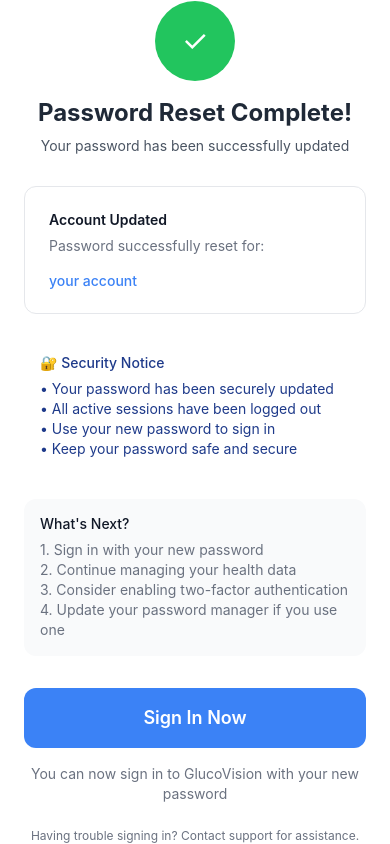
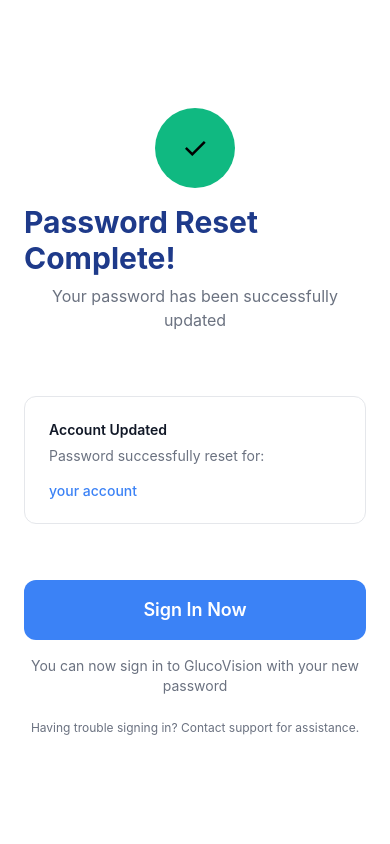
Before and after one commit to YohannesAd/GlucoVision, a React Native app in the folder frontend/: screen /ResetPasswordSuccess in a window 390 px wide. Built offline with nearby package versions, Linux system fonts and the light colour scheme.

Commit message:
updated the ui

```diff
--- a/frontend/src/components/ui/inputs/OptionGrid.tsx
+++ b/frontend/src/components/ui/inputs/OptionGrid.tsx
@@ -3,12 +3,7 @@ import { View, Text, TouchableOpacity } from 'react-native';
 
 /**
  * OptionGrid - Reusable grid of selectable options
- *
- * Features:
- * - Flexible grid layout
- * - Single or multiple selection
- * - Consistent styling
- * - Professional appearance
+
  */
 
 interface Option {
@@ -56,7 +51,7 @@ export default function OptionGrid({
           <TouchableOpacity
             key={option.value}
             onPress={() => onSelect(option.value)}
-            className={`flex-1 ${getColumnWidth()} py-3 px-3 rounded-xl border ${
+            className={`flex-1 ${getColumnWidth()} py-2 px-3 rounded-lg border ${
               selectedValue === option.value
                 ? 'bg-primary border-primary'
                 : 'bg-gray-50 border-gray-200'
--- a/frontend/src/screens/Landing/LandingScreen.tsx
+++ b/frontend/src/screens/Landing/LandingScreen.tsx
@@ -59,7 +59,7 @@ export default function LandingScreen({ navigation }: LandingScreenProps) {
           <View className="w-full">
             <FeatureItem
               icon="📊"
-              text="Smart glucose tracking with AI insights"
+              text="Smart glucose tracking with AI chat box assitance"
               iconBackgroundColor="bg-primary"
             />
 
--- a/frontend/src/screens/auth/ResetPasswordSuccessScreen.tsx
+++ b/frontend/src/screens/auth/ResetPasswordSuccessScreen.tsx
@@ -1,6 +1,6 @@
 import React, { useEffect } from 'react';
 import { View, Text } from 'react-native';
-import { ScreenContainer, FormContainer, Button } from '../../components/ui';
+import { ScreenContainer, FormContainer, ScreenHeader, Button } from '../../components/ui';
 import { RootStackParamList } from '../../types';
 import { NativeStackNavigationProp } from '@react-navigation/native-stack';
 import { RouteProp } from '@react-navigation/native';
@@ -69,18 +69,14 @@ export default function ResetPasswordSuccessScreen({ navigation, route }: ResetP
         <FormContainer>
         {/* Success Icon and Header */}
         <View className="items-center mb-8">
-          <View className="w-20 h-20 bg-green-500 rounded-full items-center justify-center mb-4">
-            <Text className="text-3xl text-white">✓</Text>
+          <View className="w-20 h-20 bg-success rounded-full items-center justify-center mb-4">
+            <Text className="text-3xl">✓</Text>
           </View>
 
-          <View className="items-center">
-            <Text className="text-2xl font-bold text-gray-800 mb-2">
-              Password Reset Complete!
-            </Text>
-            <Text className="text-gray-600 text-center">
-              Your password has been successfully updated
-            </Text>
-          </View>
+          <ScreenHeader
+            title="Password Reset Complete!"
+            subtitle="Your password has been successfully updated"
+          />
         </View>
 
         {/* Success Information */}
@@ -92,28 +88,6 @@ export default function ResetPasswordSuccessScreen({ navigation, route }: ResetP
               Password successfully reset for:
             </Text>
             <Text className="text-primary font-medium">{email || 'your account'}</Text>
-          </View>
-
-          {/* Security Notice */}
-          <View className="bg-lightBlue p-4 rounded-xl mb-6">
-            <Text className="text-darkBlue font-medium mb-2">🔐 Security Notice</Text>
-            <Text className="text-darkBlue text-sm leading-5">
-              • Your password has been securely updated{'\n'}
-              • All active sessions have been logged out{'\n'}
-              • Use your new password to sign in{'\n'}
-              • Keep your password safe and secure
-            </Text>
-          </View>
-
-          {/* Next Steps */}
-          <View className="bg-gray-50 p-4 rounded-xl">
-            <Text className="text-textPrimary font-medium mb-2">What's Next?</Text>
-            <Text className="text-textSecondary text-sm leading-5">
-              1. Sign in with your new password{'\n'}
-              2. Continue managing your health data{'\n'}
-              3. Consider enabling two-factor authentication{'\n'}
-              4. Update your password manager if you use one
-            </Text>
           </View>
         </View>
 
--- a/frontend/src/screens/onboarding/OnboardingPersonalInfo3Screen.tsx
+++ b/frontend/src/screens/onboarding/OnboardingPersonalInfo3Screen.tsx
@@ -43,9 +43,10 @@ export default function OnboardingPersonalInfo3Screen({ navigation }: Onboarding
 
       const step3Data = {
         glucose_readings: logs.map((log, index) => {
-          // Create timestamps spread over the last 24 hours for variety
-          const hoursAgo = (index + 1) * 6; // 6, 12, 18, 24 hours ago
-          const readingTime = new Date(Date.now() - hoursAgo * 60 * 60 * 1000);
+          // Use today's date for all onboarding glucose readings
+          // This ensures they show up with the correct date when displayed
+          const today = new Date();
+          const readingTime = new Date(today.getFullYear(), today.getMonth(), today.getDate());
 
           return {
             glucose_value: parseInt(log.value),
```
Also changed, not shown: frontend/src/components/ui/sections/AIStatsGrid.tsx (+1 -12 lines).
